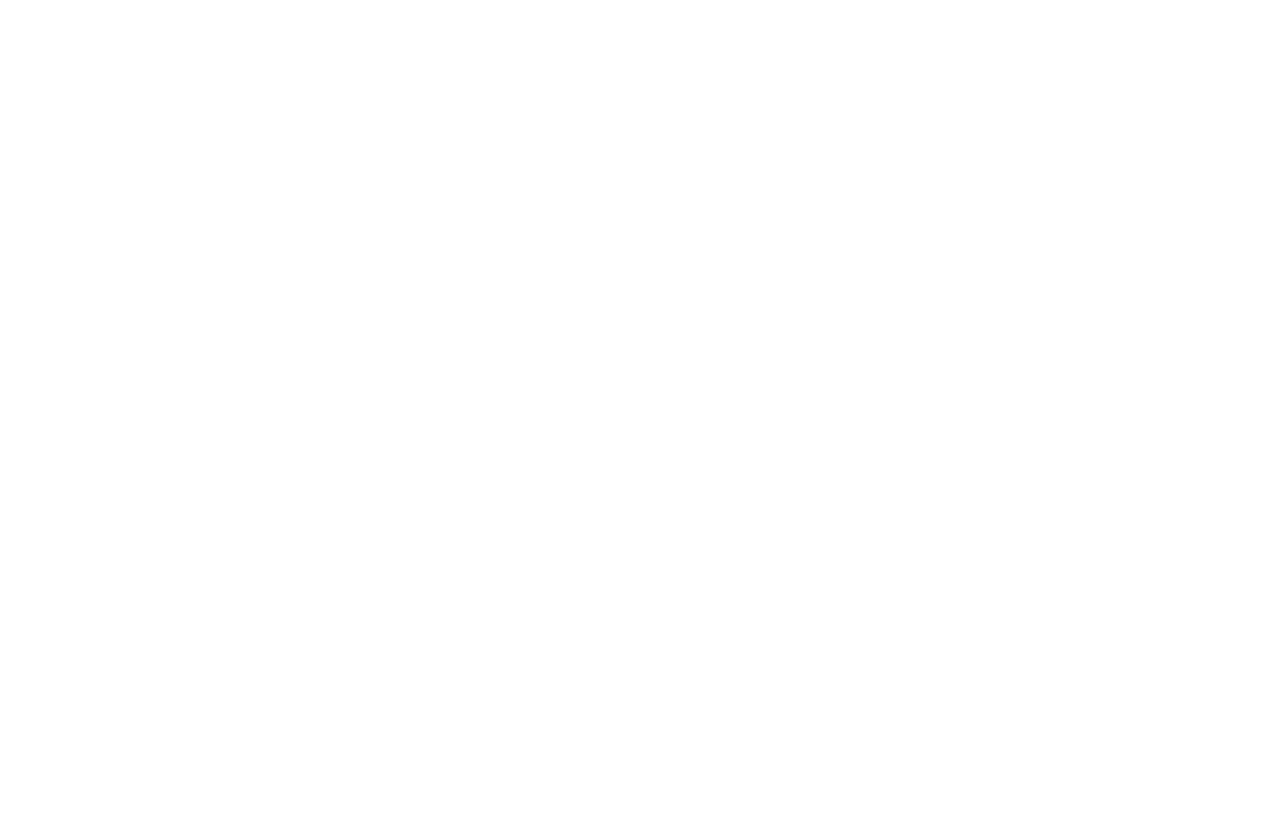
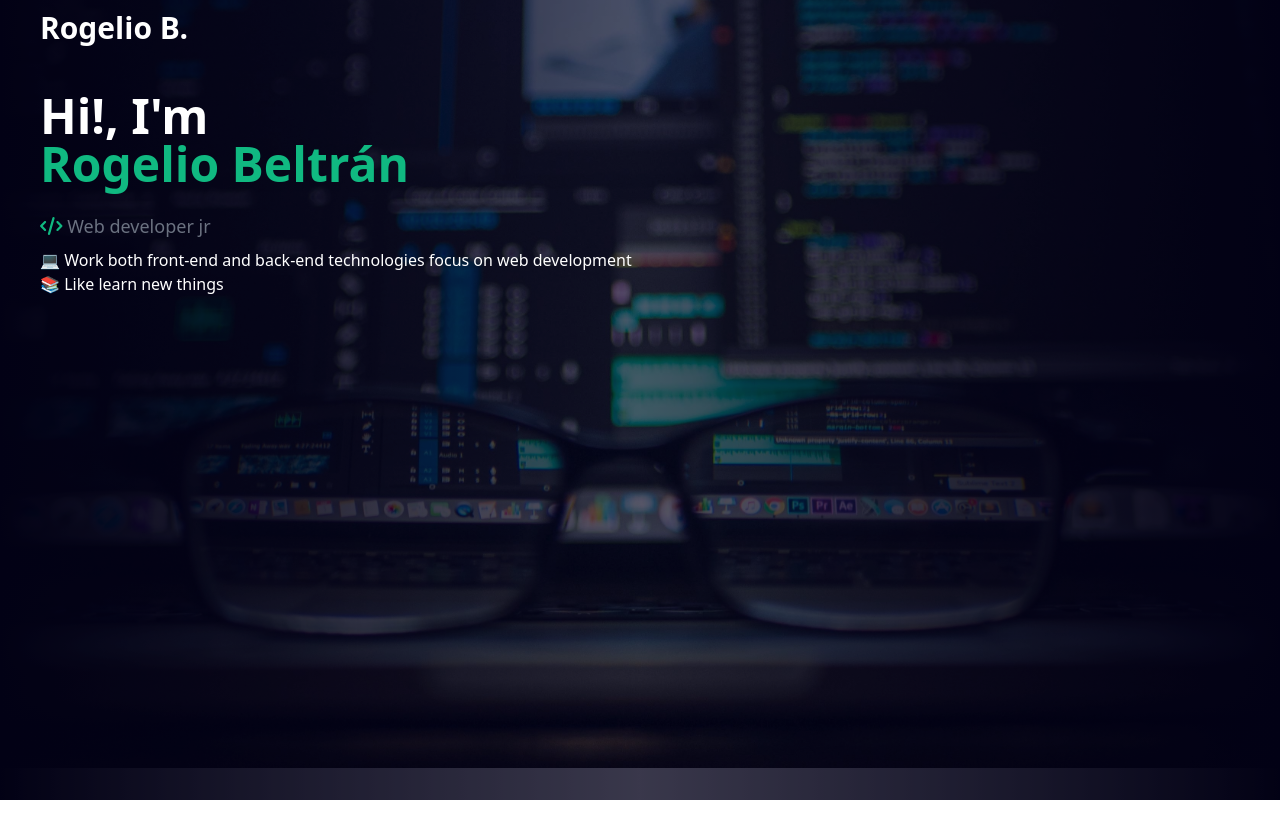
Before and after one commit to bonjourrog/my-portfolio, an Angular app: page /home in a window 1280 px wide. Built offline with nearby package versions, Linux system fonts and the light colour scheme.

Commit message:
Presentation component was created adn added to home

```diff
--- a/src/app/modules/home/home.component.html
+++ b/src/app/modules/home/home.component.html
@@ -1,3 +1,13 @@
-<main class="w-full h-full">
-    <app-header></app-header>
+<main class="relative flex flex-wrap w-full h-full bg-portfolio-blue-alpha-400">
+    <div class="absolute -z-10 top-0 left-0 w-full h-full overflow-hidden bg-portfolio-blue-alpha-400">
+        <div class="w-full h-full bg-gradient-to-r from-portfolio-blue-dark via-portfolio-blue-alpha-400 to-portfolio-blue-dark">
+        </div>
+        <img class="absolute w-full -top-48 -z-20" src="/assets/images/pexels-kevin-ku-577585.jpg" alt="" srcset="">
+    </div>
+    <header class="w-full h-14">
+        <app-header></app-header>
+    </header>
+    <section class="w-1/2 h-[calc(100%-3.5rem)] pl-10 mt-5">
+        <app-presentation></app-presentation>
+    </section>
 </main>
--- a/src/app/modules/home/home.module.ts
+++ b/src/app/modules/home/home.module.ts
@@ -4,13 +4,15 @@
 import { RouterModule } from '@angular/router';
 import { HomeRoutes } from './home.routes';
 import { HeaderComponent } from './header/header.component';
+import { PresentationComponent } from './presentation/presentation.component';
 
 
 
 @NgModule({
   declarations: [
     HomeComponent,
-    HeaderComponent
+    HeaderComponent,
+    PresentationComponent
   ],
   imports: [
     CommonModule,
--- /dev/null
+++ b/src/app/modules/home/presentation/presentation.component.html
@@ -0,0 +1,8 @@
+<div class="w-full">
+    <p class="text-5xl font-semibold py-4">Hi!, I'm <br> <strong class="text-emerald-500">Rogelio Beltrán</strong></p>
+    <span class="block text-gray-500 my-2 text-lg"><i class="fa-solid fa-code text-emerald-500"></i> Web developer jr</span>
+    <ul>
+        <li>💻 Work both front-end and back-end technologies focus on web development</li>
+        <li>📚 Like learn new things</li>
+    </ul>
+</div>
--- /dev/null
+++ b/src/app/modules/home/presentation/presentation.component.ts
@@ -0,0 +1,14 @@
+import { Component, OnInit } from '@angular/core';
+
+@Component({
+  selector: 'app-presentation',
+  templateUrl: './presentation.component.html'
+})
+export class PresentationComponent implements OnInit {
+
+  constructor() { }
+
+  ngOnInit(): void {
+  }
+
+}
--- a/src/styles.scss
+++ b/src/styles.scss
@@ -7,4 +7,5 @@
     max-width: 100vw;
     width: 100%;
     height: 100vh;
+    color: white;
 }
--- a/tailwind.config.js
+++ b/tailwind.config.js
@@ -3,7 +3,12 @@
     "./src/**/*.{html,ts}",
   ],
   theme: {
-    extend: {},
+    extend: {
+      colors:{
+        'portfolio-blue-dark':'rgb(2, 2, 18)',
+        'portfolio-blue-alpha-400':'rgba(3, 2, 26, 0.400)'
+      }
+    },
   },
   plugins: [],
 }
```
Also changed, not shown: src/assets/images/pexels-kevin-ku-577585.jpg (added), 1 other file (tests, documents, lock files or other folders).
